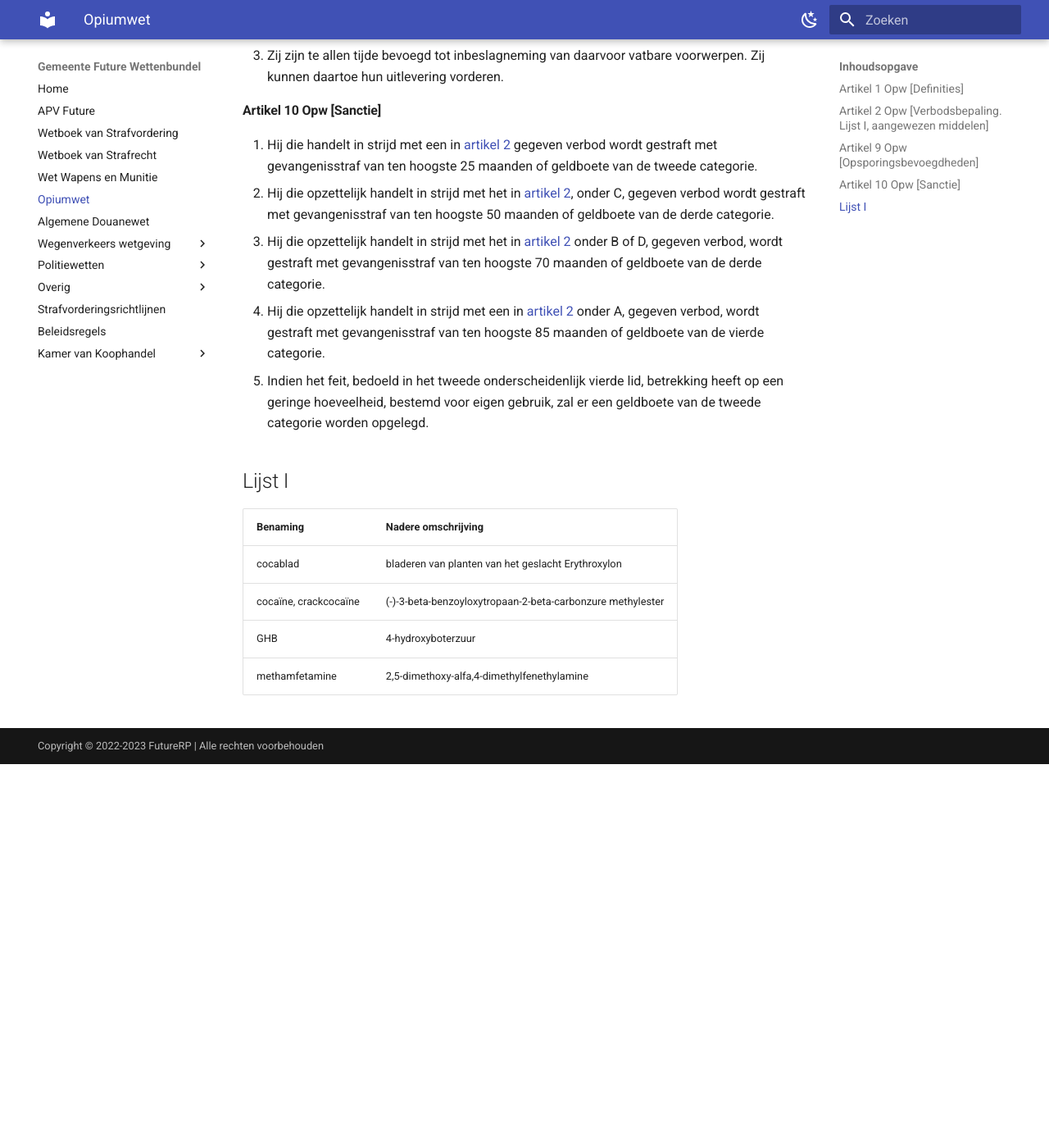
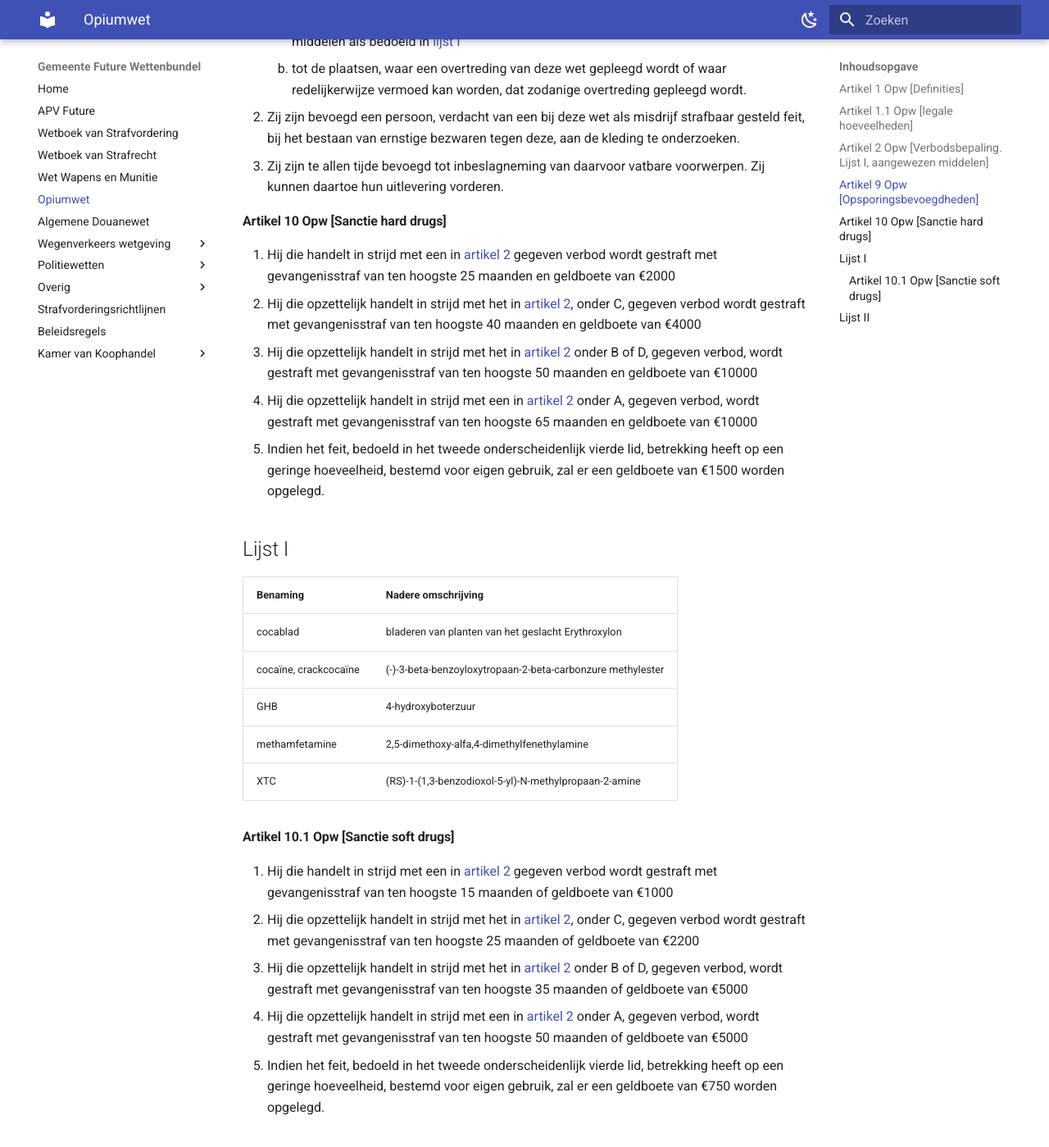
Before and after one commit to EnriqueFernandez20/FutureRP-Wettenbundel, an MkDocs documentation site: the page built from docs/opiumwet.md, in a window 1280 px wide and 1400 px high, scrolled down 993 px. Shown: the whole window at 82% size. Built offline with MkDocs 1.6.1 and Material for MkDocs 9.7.7, drawn with Linux system fonts in a browser that asks for light colours; before the commit the page ends 1925 px from its top, so only the background shows below that; some of the changed text lies outside the part shown.

Commit message:
Update opiumwet.md

```diff
--- a/docs/opiumwet.md
+++ b/docs/opiumwet.md
@@ -8,6 +8,10 @@
     3. middel: substantie of preparaat;
 2. Voor toepassing van deze wet en de daarop berustende bepalingen worden de zouten van de substanties met die substanties gelijkgesteld.
 3. Voor de toepassing van deze wet wordt onder vervaardigen begrepen raffineren en omzetten.
+
+#### Artikel 1.1 Opw [legale hoeveelheden]
+
+Minder dan 10 kilo bij softdrugs (hasj, wiet, XTC etc) en minder dan 5 kilo bij harddrugs (cocaïne, speed etc.), Als je een gebruikshoeveelheid bij je hebt, kan de politie / KMar dit in beslag nemen (sepot met afstand), maar je krijgt geen boete en/of gevangenisstraf.
 
 #### Artikel 2 Opw [Verbodsbepaling. Lijst I, aangewezen middelen]
 
@@ -25,13 +29,13 @@ D. te vervaardigen.
 2. Zij zijn bevoegd een persoon, verdacht van een bij deze wet als misdrijf strafbaar gesteld feit, bij het bestaan van ernstige bezwaren tegen deze, aan de kleding te onderzoeken.
 3. Zij zijn te allen tijde bevoegd tot inbeslagneming van daarvoor vatbare voorwerpen. Zij kunnen daartoe hun uitlevering vorderen.
 
-#### Artikel 10 Opw [Sanctie]
+#### Artikel 10 Opw [Sanctie hard drugs]
 
-1. Hij die handelt in strijd met een in [artikel 2](#artikel-2-opw-verbodsbepaling-lijst-i-aangewezen-middelen) gegeven verbod wordt gestraft met gevangenisstraf van ten hoogste 25 maanden of geldboete van de tweede categorie.
-2. Hij die opzettelijk handelt in strijd met het in [artikel 2](#artikel-2-opw-verbodsbepaling-lijst-i-aangewezen-middelen), onder C, gegeven verbod wordt gestraft met gevangenisstraf van ten hoogste 50 maanden of geldboete van de derde categorie.
-3. Hij die opzettelijk handelt in strijd met het in [artikel 2](#artikel-2-opw-verbodsbepaling-lijst-i-aangewezen-middelen) onder B of D, gegeven verbod, wordt gestraft met gevangenisstraf van ten hoogste 70 maanden of geldboete van de derde categorie.
-4. Hij die opzettelijk handelt in strijd met een in [artikel 2](#artikel-2-opw-verbodsbepaling-lijst-i-aangewezen-middelen) onder A, gegeven verbod, wordt gestraft met gevangenisstraf van ten hoogste 85 maanden of geldboete van de vierde categorie.
-5. Indien het feit, bedoeld in het tweede onderscheidenlijk vierde lid, betrekking heeft op een geringe hoeveelheid, bestemd voor eigen gebruik, zal er een geldboete van de tweede categorie worden opgelegd.
+1. Hij die handelt in strijd met een in [artikel 2](#artikel-2-opw-verbodsbepaling-lijst-i-aangewezen-middelen) gegeven verbod wordt gestraft met gevangenisstraf van ten hoogste 25 maanden en geldboete van €2000
+2. Hij die opzettelijk handelt in strijd met het in [artikel 2](#artikel-2-opw-verbodsbepaling-lijst-i-aangewezen-middelen), onder C, gegeven verbod wordt gestraft met gevangenisstraf van ten hoogste 40 maanden en geldboete van €4000
+3. Hij die opzettelijk handelt in strijd met het in [artikel 2](#artikel-2-opw-verbodsbepaling-lijst-i-aangewezen-middelen) onder B of D, gegeven verbod, wordt gestraft met gevangenisstraf van ten hoogste 50 maanden en geldboete van €10000
+4. Hij die opzettelijk handelt in strijd met een in [artikel 2](#artikel-2-opw-verbodsbepaling-lijst-i-aangewezen-middelen) onder A, gegeven verbod, wordt gestraft met gevangenisstraf van ten hoogste 65 maanden en geldboete van €10000
+5. Indien het feit, bedoeld in het tweede onderscheidenlijk vierde lid, betrekking heeft op een geringe hoeveelheid, bestemd voor eigen gebruik, zal er een geldboete van €1500 worden opgelegd.
 
 
 ## Lijst I
@@ -42,3 +46,19 @@ D. te vervaardigen.
 | cocaïne, crackcocaïne | (-)-3-beta-benzoyloxytropaan-2-beta-carbonzure methylester |
 | GHB                   | 4-hydroxyboterzuur                                         |
 | methamfetamine        | 2,5-dimethoxy-alfa,4-dimethylfenethylamine                 |
+| XTC                   | (RS)-1-(1,3-benzodioxol-5-yl)-N-methylpropaan-2-amine      |
+
+#### Artikel 10.1 Opw [Sanctie soft drugs]
+
+1. Hij die handelt in strijd met een in [artikel 2](#artikel-2-opw-verbodsbepaling-lijst-i-aangewezen-middelen) gegeven verbod wordt gestraft met gevangenisstraf van ten hoogste 15 maanden of geldboete van €1000
+2. Hij die opzettelijk handelt in strijd met het in [artikel 2](#artikel-2-opw-verbodsbepaling-lijst-i-aangewezen-middelen), onder C, gegeven verbod wordt gestraft met gevangenisstraf van ten hoogste 25 maanden of geldboete van €2200
+3. Hij die opzettelijk handelt in strijd met het in [artikel 2](#artikel-2-opw-verbodsbepaling-lijst-i-aangewezen-middelen) onder B of D, gegeven verbod, wordt gestraft met gevangenisstraf van ten hoogste 35 maanden of geldboete van €5000
+4. Hij die opzettelijk handelt in strijd met een in [artikel 2](#artikel-2-opw-verbodsbepaling-lijst-i-aangewezen-middelen) onder A, gegeven verbod, wordt gestraft met gevangenisstraf van ten hoogste 50 maanden of geldboete van €5000
+5. Indien het feit, bedoeld in het tweede onderscheidenlijk vierde lid, betrekking heeft op een geringe hoeveelheid, bestemd voor eigen gebruik, zal er een geldboete van €750 worden opgelegd.
+
+
+## Lijst II
+
+| Benaming              | Nadere omschrijving                                             |
+| --------------------- | --------------------------------------------------------------- |
+| Cannabis              | Cannabis is een verzamelnaam van de cannabisplant: hasj en wiet.|
```
